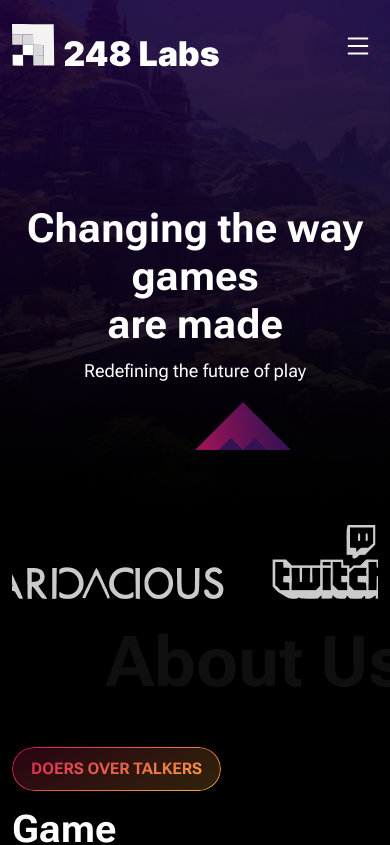
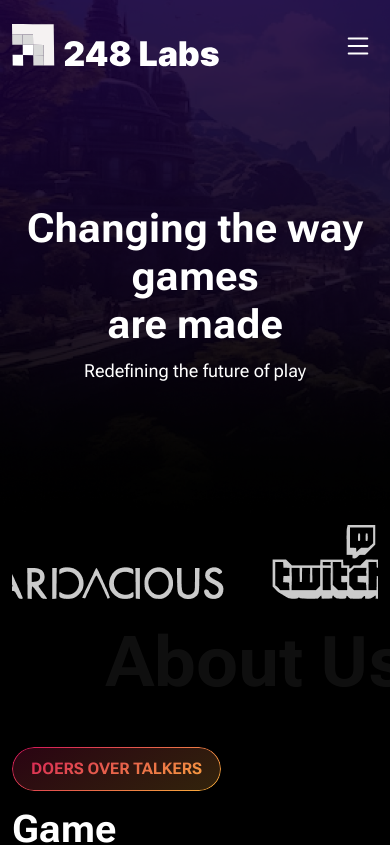
Before and after one commit to Deepak-Maan/labs, a React (Create React App) app: page / in a window 390 px wide. Shown: the top 845 px of the page. Built offline with nearby package versions, Linux system fonts and the light colour scheme.

Commit message:
modified hero section

```diff
--- a/src/components/Hero.jsx
+++ b/src/components/Hero.jsx
@@ -3,7 +3,7 @@ import heroTriangle from '../assets/images/png/hero-triangle.png'
 const Hero = () => {
     return (
         <div className='container h-header d-flex flex-column justify-content-center position-relative'>
-            <img className='hero-triangle' src={heroTriangle} alt="hero-triangle" />
+            <img className='hero-triangle d-none d-md-block' src={heroTriangle} alt="hero-triangle" />
             <h1 className='text-white fs-xxl fw-bold text-center'>Changing the way games <span className='d-block' >are made</span></h1>
             <p className='fs-lg1 fw-normal text-white  text-center'>Redefining the future of play</p>
         </div>
```
